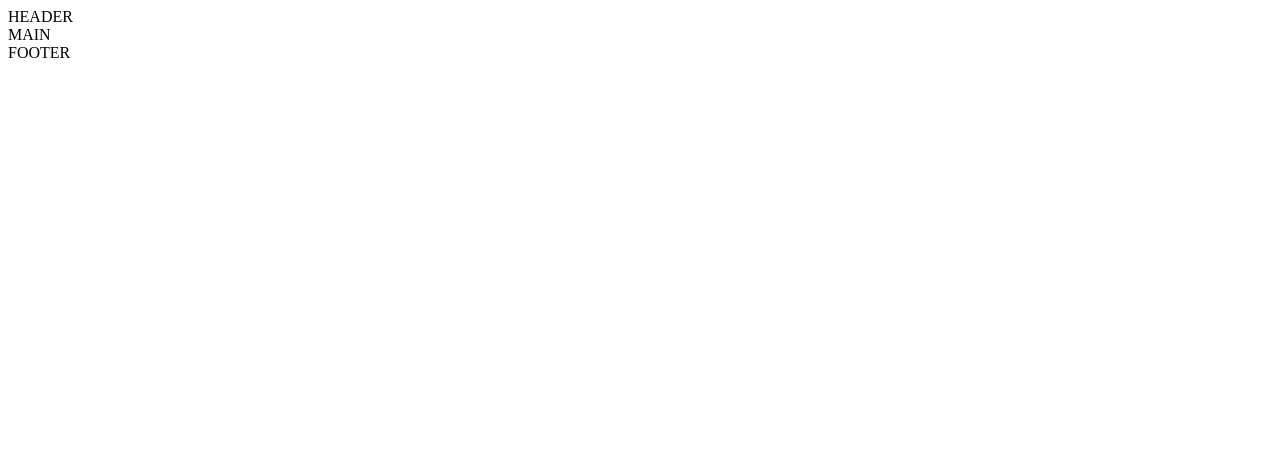
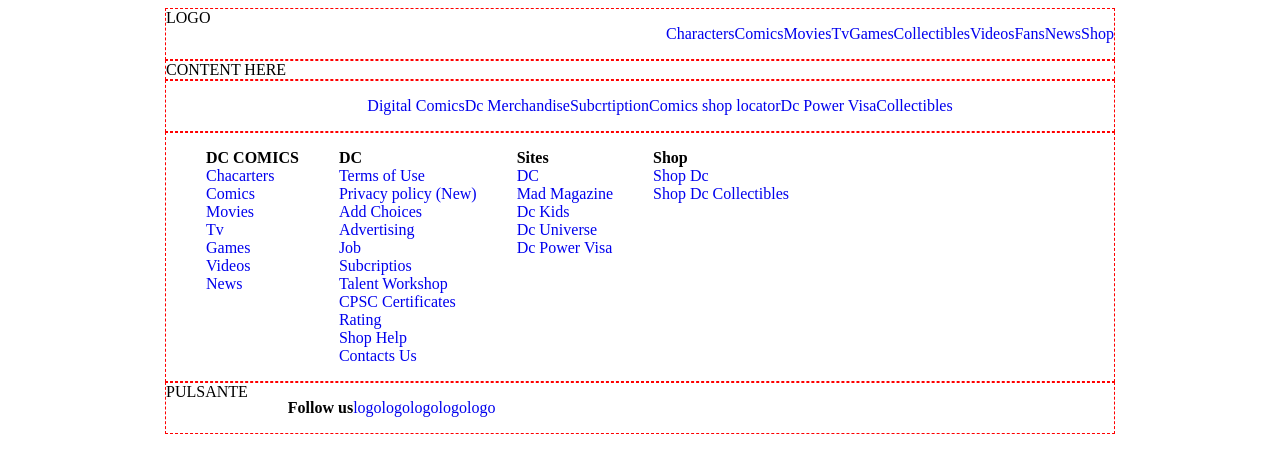
Before and after one commit to S-Lombardi/vite-comics, a Vue app: page / in a window 1280 px wide. Shown: the top 472 px of the page. Built offline with nearby package versions, Linux system fonts and the light colour scheme.

Commit message:
Inserito contenuto base in un contenitore centrale

```diff
--- a/src/App.vue
+++ b/src/App.vue
@@ -18,10 +18,28 @@
     <Header/>
     <Main/>
     <Footer/>
-
   </div>
 </template>
 
-<style scoped>
+<style>
+
+.container{
+  width: 75%;
+  margin: 0 auto;
+  border: 1px dashed red;
+}
+
+.row{
+  width: 100%;
+  display: flex;
+}
+
+li{
+  list-style-type: none;
+}
+
+a{
+  text-decoration: none;
+}
 
 </style>
--- a/src/components/Footer.vue
+++ b/src/components/Footer.vue
@@ -5,12 +5,101 @@
 
 <template>
     <footer>
-        FOOTER
+        <div class="container">
+
+            <div class="row">
+                <ul class="blu-block">
+                    <li><a href="#">Digital Comics</a></li>
+                    <li><a href="#">Dc Merchandise</a></li>
+                    <li><a href="#">Subcrtiption</a></li>
+                    <li><a href="#">Comics shop locator</a></li>
+                    <li><a href="#">Dc Power Visa</a></li>
+                    <li><a href="#">Collectibles</a></li>
+
+                </ul>
+            </div>
+        </div>
+
+        <div class="container">
+            <div class="row">
+                <ul>
+                    <li><strong>DC COMICS</strong></li>
+                    <li><a href="#">Chacarters</a></li>
+                    <li><a href="#">Comics</a></li>
+                    <li><a href="#">Movies</a></li>
+                    <li><a href="#">Tv</a></li>
+                    <li><a href="#">Games</a></li>
+                    <li><a href="#">Videos</a></li>
+                    <li><a href="#">News</a></li>
+
+                </ul>
+
+                <ul>
+                    <li><strong>DC</strong></li>
+                    <li><a href="#">Terms of Use</a></li>
+                    <li><a href="#">Privacy policy (New)</a></li>
+                    <li><a href="#">Add Choices</a></li>
+                    <li><a href="#">Advertising</a></li>
+                    <li><a href="#">Job</a></li>
+                    <li><a href="#">Subcriptios</a></li>
+                    <li><a href="#">Talent Workshop</a></li>
+                    <li><a href="#">CPSC Certificates</a></li>
+                    <li><a href="#">Rating</a></li>
+                    <li><a href="#">Shop Help</a></li>
+                    <li><a href="#">Contacts Us</a></li>
+                </ul>
+
+                <ul>
+                    <li><strong>Sites</strong></li>
+                    <li><a href="#">DC</a></li>
+                    <li><a href="#">Mad Magazine</a></li>
+                    <li><a href="#">Dc Kids</a></li>
+                    <li><a href="#">Dc Universe</a></li>
+                    <li><a href="#">Dc Power Visa</a></li>
+
+                </ul>
+                <ul>
+                    <li><strong>Shop</strong></li>
+                    <li><a href="#">Shop Dc</a></li>
+                    <li><a href="#">Shop Dc Collectibles</a></li>
+
+                </ul>
+            </div>
+        </div>
+        <div class="container">
+            <div class="row">
+                <div class="col-left">
+                    PULSANTE
+                </div>
+                <div class="col-right">
+                    <ul class="flex">
+                        <li><strong>Follow us</strong></li>
+                        <li><a href="#">logo</a></li>
+                        <li><a href="#">logo</a></li>
+                        <li><a href="#">logo</a></li>
+                        <li><a href="#">logo</a></li>
+                        <li><a href="#">logo</a></li>
+
+                    </ul>
+
+                </div>
+
+            </div>
+        </div>
 
     </footer>
 </template>
 
 
-<style>
+<style scoped>
+.blu-block{
+    width: 100%;
+    display: flex;
+    justify-content: center;
+}
+.flex{
+    display: flex;
+}
+
 
 </style>
--- a/src/components/Header.vue
+++ b/src/components/Header.vue
@@ -5,12 +5,45 @@
 
 <template>
     <header>
-       HEADER
+        <div class="container">
+            <div class="row">
+                <div class="col-left">
+                    LOGO
+                </div>
+                <div class="col-right">
+                    <ul>
+                        <li><a href="#">Characters</a></li>
+                        <li><a href="#">Comics</a></li>
+                        <li><a href="#">Movies</a></li>
+                        <li><a href="#">Tv</a></li>
+                        <li><a href="#">Games</a></li>
+                        <li><a href="#">Collectibles</a></li>
+                        <li><a href="#">Videos</a></li>
+                        <li><a href="#">Fans</a></li>
+                        <li><a href="#">News</a></li>
+                        <li><a href="#">Shop</a></li>
 
+                    </ul>
+
+                </div>
+
+            </div>
+        </div>
     </header>
 </template>
 
 
-<style>
+<style scoped>
+.row{
+    justify-content: space-between;
+}
+
+ul{
+    display: flex;
+}
+
+
+
+
 
 </style>
--- a/src/components/Main.vue
+++ b/src/components/Main.vue
@@ -5,12 +5,17 @@
 
 <template>
     <main>
-        MAIN
+        <div class="container">
+            <div class="row">
+                CONTENT HERE
+            </div>
+        </div>
     </main>
 
 </template>
 
 
-<style>
+<style scoped>
+
 
 </style>
```
